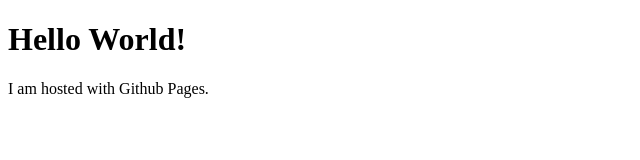
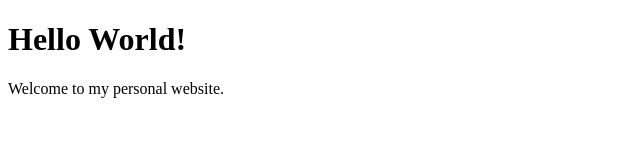
Before and after one commit to rlanier12/rlanier12.github.io, a plain HTML site: page index.html in a window 1280 px wide. Shown: the full height of the page, 0-640 px from the left. Drawn offline with Linux system fonts and the light colour scheme.

Commit message:
Changed <p> text

```diff
--- a/index.html
+++ b/index.html
@@ -2,6 +2,6 @@
 <html>
   <body>
     <h1>Hello World!</h1>
-    <p>I am hosted with Github Pages.</p>
+    <p>Welcome to my personal website.</p>
   </body>
 </html>
```
